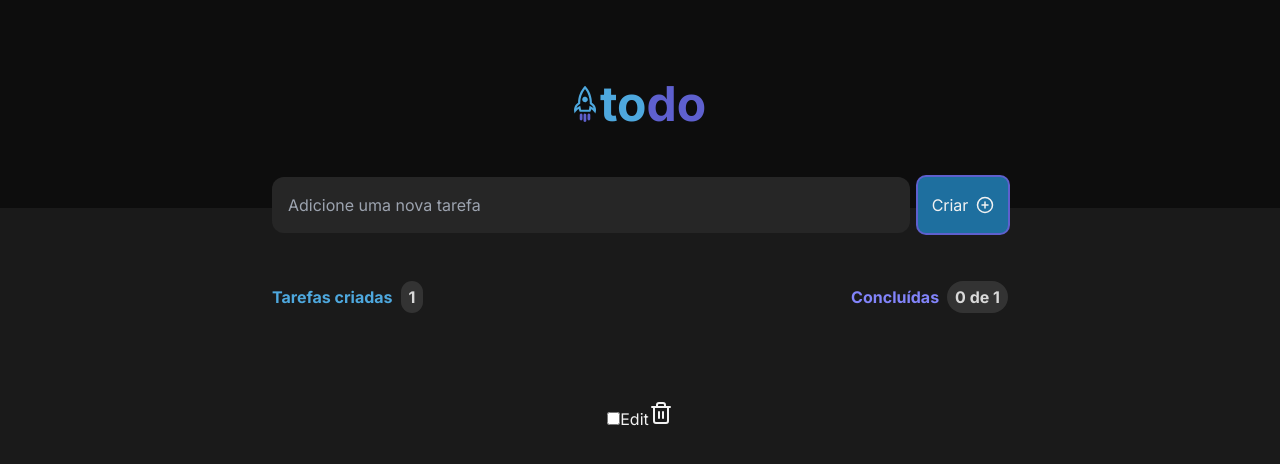
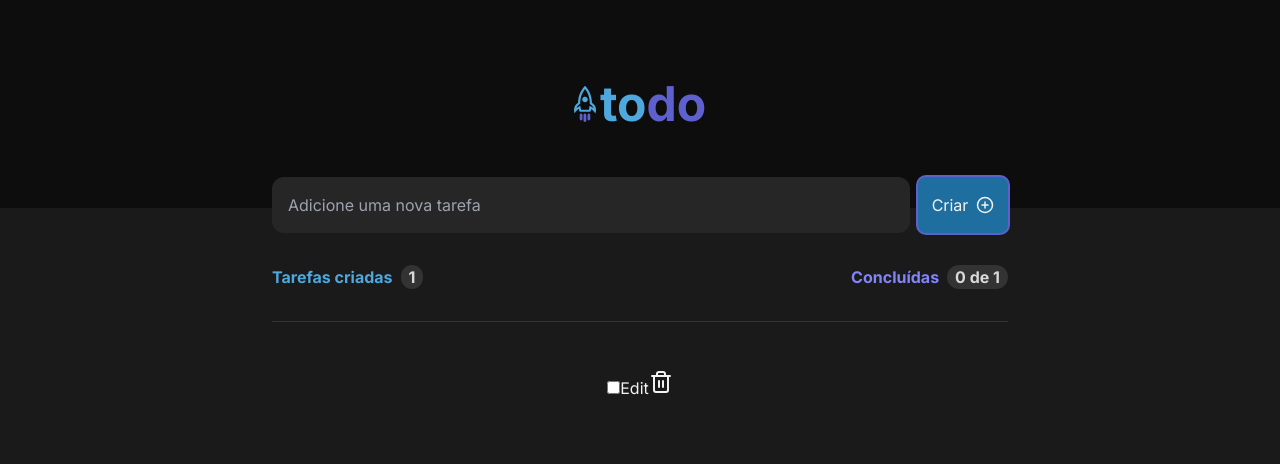
Before and after one commit to Hzimr/Desafio01PraticandoOsConceitosDoReactJS, a React (Vite) app: page / in a window 1280 px wide. Both pictures are taken after a click on the button "Criar". Shown: the top 464 px of the page. Built offline with nearby package versions, Linux system fonts and the light colour scheme.

Commit message:
refactor: changed header tasklist

```diff
--- a/src/components/taskList/TaskList.tsx
+++ b/src/components/taskList/TaskList.tsx
@@ -6,23 +6,25 @@ import { NoTask } from '../notask/notask'
 export default function TaskList({ tasks, onChangeTask, onDeleteTask }) {
   return (
     <>
-      {tasks.length === 0 && <NoTask />}
-      {tasks.length !== 0 && (
-        <div className="flex w-[44rem] flex-col items-center justify-center gap-16 pb-4 pt-4">
-          <header className="mb-6 flex w-[46rem] flex-row justify-between gap-2">
+      <header className="flex w-[46rem] flex-row justify-between gap-2">
         <section className="text-blue1 flex items-center gap-2 text-base font-bold">
           <p>Tarefas criadas</p>
-              <p className="text-gray2 bg-gray4 flex items-center rounded-full pb-1 pl-2 pr-2 pt-1">
+          <p className="text-gray2 bg-gray4 flex items-center rounded-full pl-2 pr-2">
             {tasks.length}
           </p>
         </section>
         <section className="text-purple flex items-center gap-2 text-base font-bold">
           <p>Concluídas</p>
-              <p className="text-gray2 bg-gray4 flex items-center rounded-full pb-1 pl-2 pr-2 pt-1">
-                0 de {tasks.length}
+          <p className="text-gray2 bg-gray4 flex items-center rounded-full pl-2 pr-2">
+            {tasks.length === 0 && <span>0</span>}
+            {tasks.length !== 0 && <span>0 de {tasks.length}</span>}
           </p>
         </section>
       </header>
+      <div className="bg-gray4 h-[0.5px] w-[46rem]" />
+      {tasks.length === 0 && <NoTask />}
+      {tasks.length !== 0 && (
+        <div className="flex w-[44rem] flex-col items-center justify-center gap-16 pb-4 pt-4">
           <ul>
             {tasks.map((task) => (
               <li key={task.id}>
```
Lines whose indentation alone changed are shown as unchanged.
